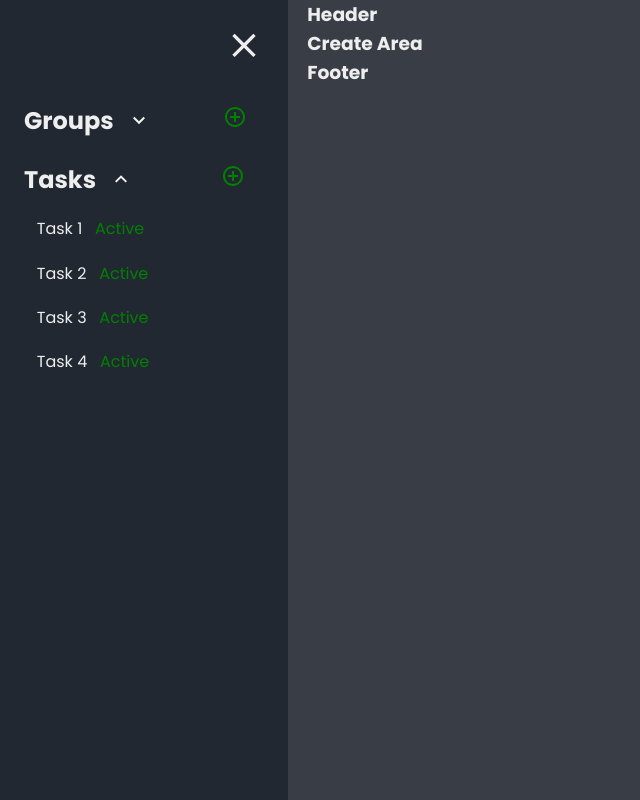
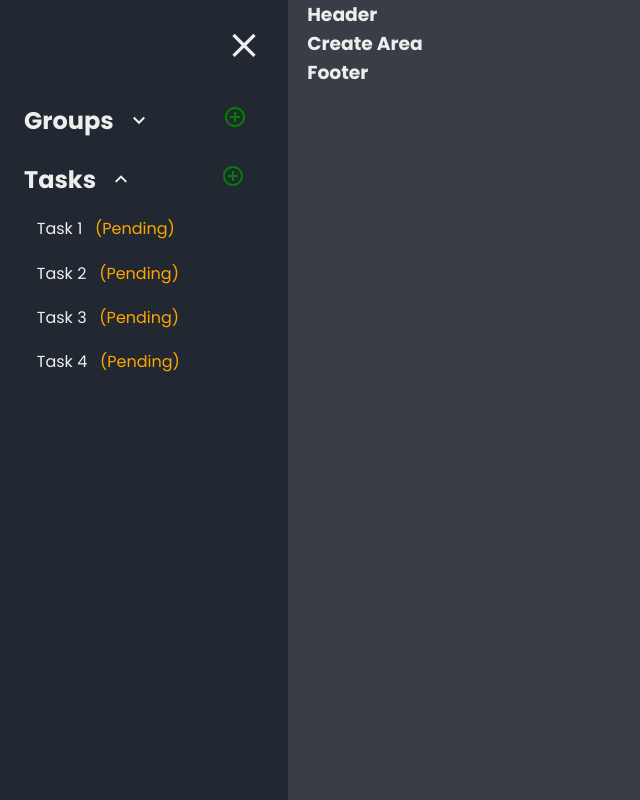
Before and after one commit to Gopisam1126/ToDo, a React (Vite) app in the folder FRONTEND/: page /home/1 in a window 1280 px wide. Both pictures are taken after a click on the element 120 px from the left and 182 px from the top of the page. Shown: the whole page, without its empty margins (0-640 px from the left). Built offline with nearby package versions, Linux system fonts and the light colour scheme.

Commit message:
add sep scroll

```diff
--- a/FRONTEND/src/assets/compStyles/sidepanel.css
+++ b/FRONTEND/src/assets/compStyles/sidepanel.css
@@ -36,8 +36,8 @@
     background: var(--cp2-primary);
     padding: 1.2rem 1.5rem;
     /* width: 18rem; */
+    height: 100vh;
     transition: width 0.3s ease-in-out;
-    overflow: hidden;
 }
 
 .sp-main-body {
--- a/FRONTEND/src/assets/components/sidepanel.jsx
+++ b/FRONTEND/src/assets/components/sidepanel.jsx
@@ -100,26 +100,26 @@ function Sidepanel() {
                                 <ul>
                                     <li className="tsk-exp-li">
                                         Task 1
-                                        <span className={`status ${isActiveTask ? "green" : "orange"}`}>
-                                            {isActiveTask ? "Active" : "Pending"}
+                                        <span className={`status ${isActiveTask ? "orange" : "green"}`}>
+                                            {isActiveTask ? "(Pending)" : "(Completed)"}
                                         </span>
                                     </li>
                                     <li className="tsk-exp-li">
                                         Task 2
-                                        <span className={`status ${isActiveTask ? "green" : "orange"}`}>
-                                            {isActiveTask ? "Active" : "Pending"}
+                                        <span className={`status ${isActiveTask ? "orange" : "green"}`}>
+                                            {isActiveTask ? "(Pending)" : "(Completed)"}
                                         </span>
                                     </li>
                                     <li className="tsk-exp-li">
                                         Task 3
-                                        <span className={`status ${isActiveTask ? "green" : "orange"}`}>
-                                            {isActiveTask ? "Active" : "Pending"}
+                                        <span className={`status ${isActiveTask ? "orange" : "green"}`}>
+                                            {isActiveTask ? "(Pending)" : "(Completed)"}
                                         </span>
                                     </li>
                                     <li className="tsk-exp-li">
                                         Task 4
-                                        <span className={`status ${isActiveTask ? "green" : "orange"}`}>
-                                            {isActiveTask ? "Active" : "Pending"}
+                                        <span className={`status ${isActiveTask ? "orange" : "green"}`}>
+                                            {isActiveTask ? "(Pending)" : "(Completed)"}
                                         </span>
                                     </li>
                                 </ul>
--- a/FRONTEND/src/assets/pageStyles/home.css
+++ b/FRONTEND/src/assets/pageStyles/home.css
@@ -39,3 +39,17 @@
     color: var(--cp2-t);
     font-family: var(--font-fam-p);
 }
+.left-main-sec::-webkit-scrollbar,
+.right-main-sec::-webkit-scrollbar {
+    display: none;
+}
+.left-main-sec,
+.right-main-sec {
+    scrollbar-width: none; /* For Firefox */
+}
+.left-main-sec {
+    overflow-y: auto;
+}
+.right-main-sec {
+    overflow-y: auto;
+}
--- a/FRONTEND/src/assets/pages/home.jsx
+++ b/FRONTEND/src/assets/pages/home.jsx
@@ -8,8 +8,10 @@ function Home() {
 
     return <>
         <section className="home-main-sec">
-            <Sidepanel/>
-            <div className="home-main-body">
+            <div className="left-main-sec">
+                <Sidepanel/>
+            </div>
+            <div className="home-main-body right-main-sec">
                 <Header/>
                 <CreateArea/>
                 <Footer/>
```
